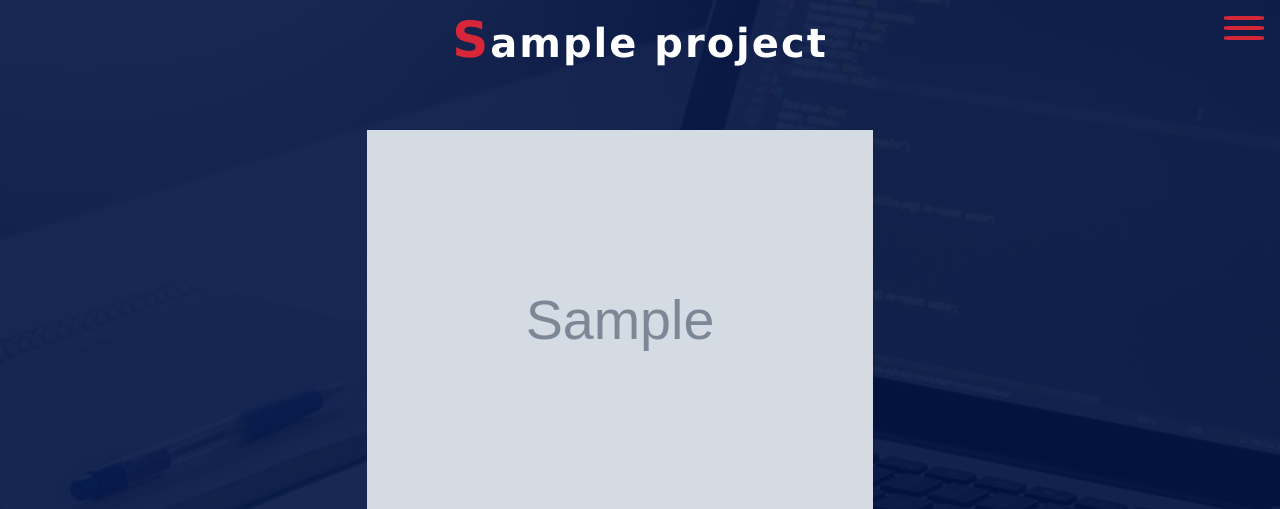
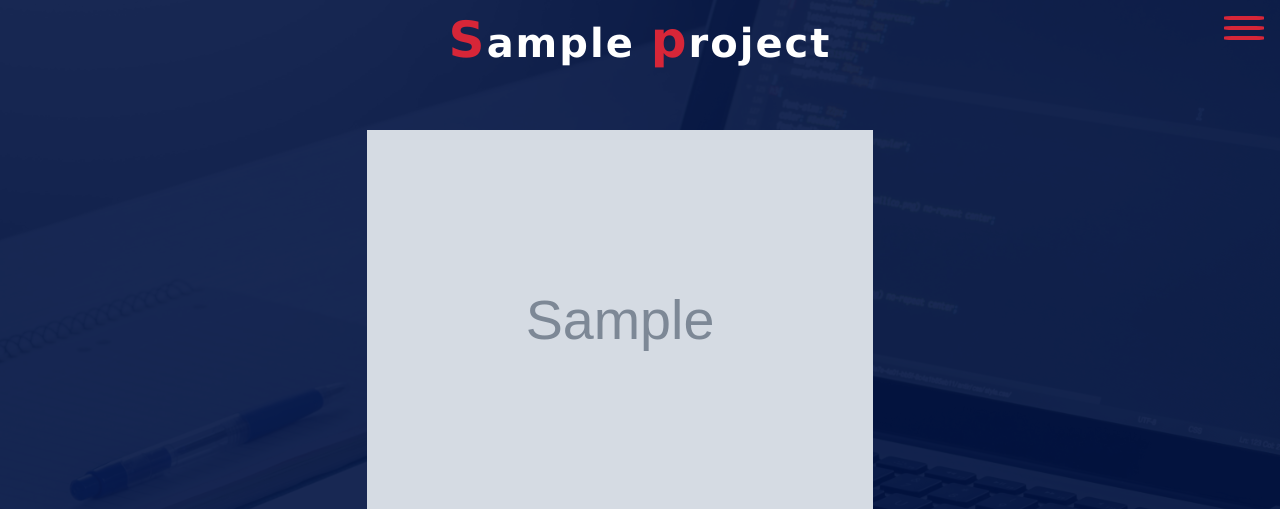
Before and after one commit to nemetht91/Portfolio, a Flask app: page /project/1 in a window 1280 px wide. Shown: the top 509 px of the page. Run offline with Flask 3, Linux system fonts and the light colour scheme; tables that the repository leaves empty hold one stand-in row (values such as "Sample post"); grey boxes marked "Sample" are stand-in pictures.

Commit message:
add initials design

```diff
--- a/templates/project.html
+++ b/templates/project.html
@@ -2,7 +2,11 @@
 
      <section class="project">
         <div class="container">
-            <h1><span class="initials">{{ project.title[0] }}</span>{{ project.title[1:] }}</h1>
+            <h1>
+                {% for word in project.title.split(' ') %}
+                <span class="initials">{{ word[0] }}</span>{{ word[1:] }}
+                {% endfor %}
+            </h1>
             <div class="info">
                 <img src={{project.img_url}} alt={{project.title}}>
                 <div class="line"></div>
```
